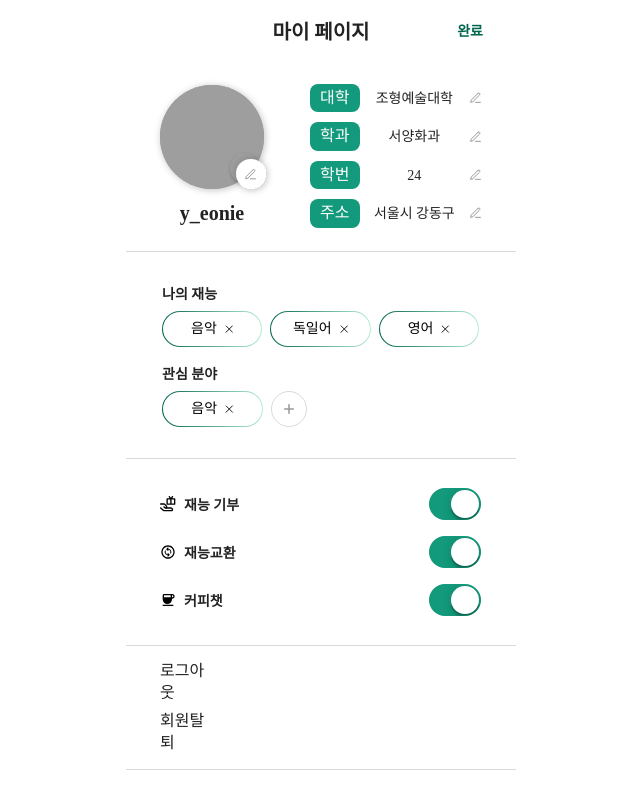
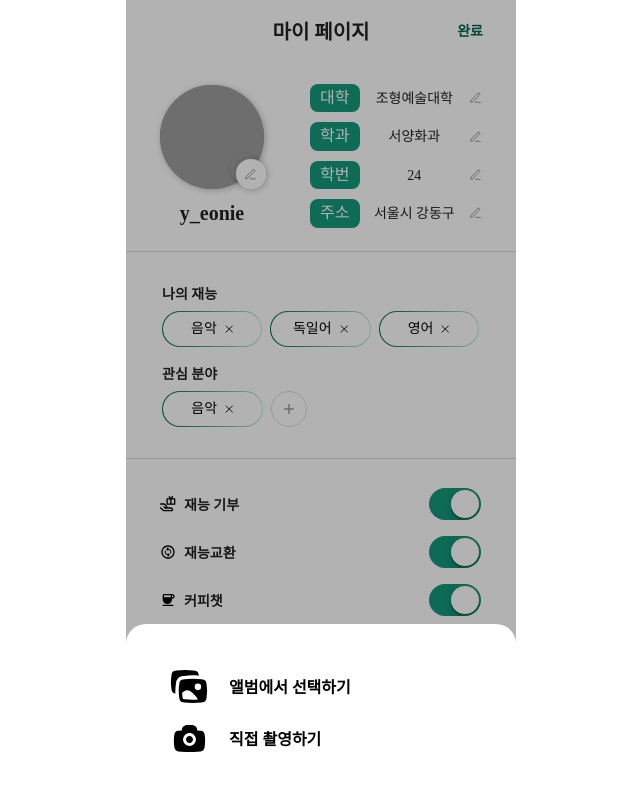
Before and after one commit to EFUB-SWS-Rudolph/Frontend, a React (Vite) app in the folder sws/: page /mypage in a window 1280 px wide. Shown: the top 790 px of the page, without its empty margins (319-959 px from the left). Built offline with nearby package versions, Linux system fonts and the light colour scheme; grey boxes are pictures that could not be loaded; a web font is replaced by a local one.

Commit message:
💄Design: add image choice modal

```diff
--- a/sws/src/mypage/components/editProfile/ChoiceContainer.jsx
+++ b/sws/src/mypage/components/editProfile/ChoiceContainer.jsx
@@ -3,19 +3,33 @@ import EditImgChoice from './EditImgChoice';
 import IMAGE from '../../assets/icon_image.svg?react';
 import CAMERA from '../../assets/icon_camera.svg?react';
 
-export default function ChoiceContainer() {
+export default function ChoiceContainer({ onClose }) {
   return(
-    <Wrapper>
-      <EditImgChoice icon={IMAGE} text="앨범에서 선택하기" />
-      <EditImgChoice icon={CAMERA} text="직접 촬영하기" />
+    <Wrapper onClick={onClose}>
+      <Container>
+        <EditImgChoice icon={IMAGE} text="앨범에서 선택하기" onClose={onClose}/>
+        <EditImgChoice icon={CAMERA} text="직접 촬영하기" onClose={onClose}/>
+      </Container>
     </Wrapper>
   );
 }
 
 const Wrapper = styled.div`
+  position: fixed;
+  top: 0;
+  width: 24.375rem;
+  height: 100vh;
+  background: rgba(0, 0, 0, 0.3);
+  display: flex;
+  align-items: flex-end;
+  justify-content: center;
+  z-index: 9999;
+`;
+
+const Container = styled.div`
   display: flex;
   width: 24.375rem;
-  padding: 2.375rem 0.5rem 0 0.4375rem;
+  padding: 2.375rem 2.4375rem;
   flex-direction: column;
   justify-content: flex-end;
   align-items: center;
--- a/sws/src/mypage/components/editProfile/EditImgChoice.jsx
+++ b/sws/src/mypage/components/editProfile/EditImgChoice.jsx
@@ -1,6 +1,6 @@
 import styled from 'styled-components';
 
-export default function EditImgChoice({ icon: Icon, text }) {
+export default function EditImgChoice({ icon: Icon, text, onClose }) {
   return (
     <Container>
       <Icon width="3rem" height="3rem" />
--- a/sws/src/mypage/page/MyPage.jsx
+++ b/sws/src/mypage/page/MyPage.jsx
@@ -5,9 +5,10 @@ import MyTags from '../components/myTags/MyTags';
 import MyPageFooter from '../components/mypagefooter/MyPageFooter';
 import Header from '../components/mypageHeader/header';
 import MembershipContainer from '../components/membership/membershipContainer';
+import ChoiceContainer from '../components/editProfile/ChoiceContainer';
 
 export default function MyPage() {
-  const [isEditing, setIsEditing] = useState(false);
+  const [isChoiceOpen, setIsChoiceOpen] = useState(true);
 
   return (
     <>
@@ -15,6 +16,10 @@ export default function MyPage() {
       <MyInfo /> <MyTags />
       <MyPageFooter />
       <MembershipContainer />
+
+      {isChoiceOpen && (
+        <ChoiceContainer onClose={() => setIsChoiceOpen(!isChoiceOpen)} />
+      )}
     </>
   );
 }
```
